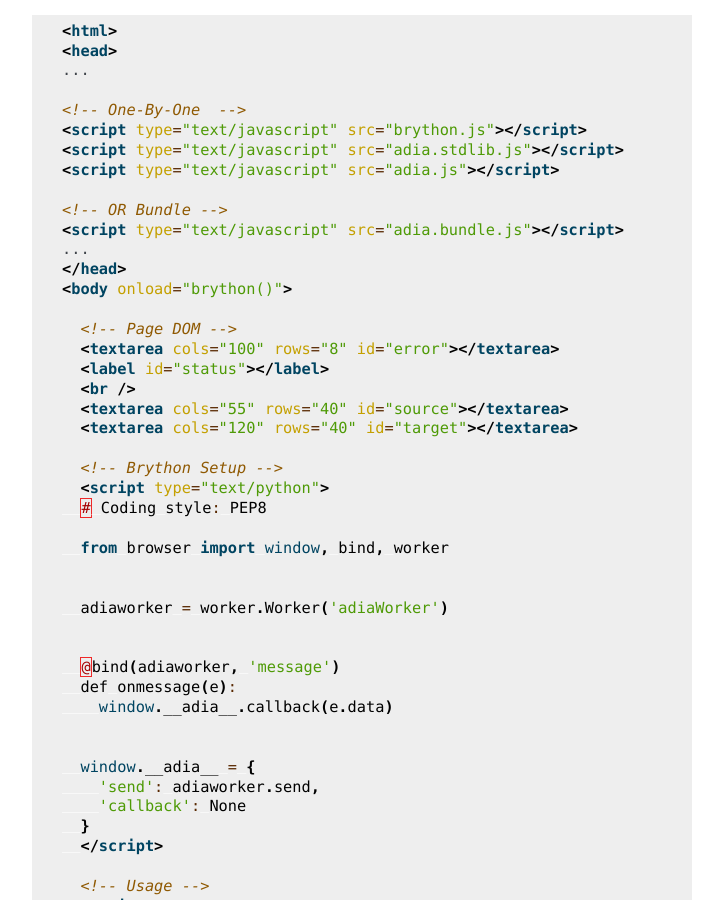
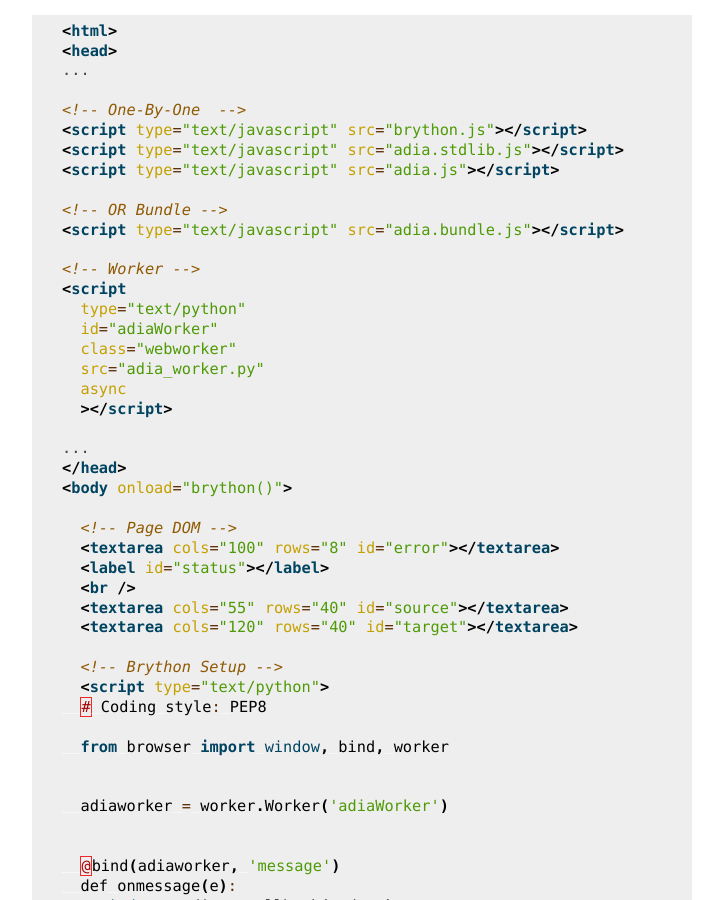
Before and after one commit to pylover/adia, a Sphinx documentation site: the page built from documentation/javascriptapi.rst, in a window 1280 px wide and 900 px high, scrolled down 988 px. Shown: the whole window, without its empty margins (388-1111 px from the left). Built offline with Sphinx 7.4.7, drawn with Linux system fonts in a browser that asks for light colours.

Commit message:
Fix: Javascript API documentation

```diff
--- a/adia/__init__.py
+++ b/adia/__init__.py
@@ -11,7 +11,7 @@
 from .renderer import Renderer
 
 
-__version__ = '2.0.5'
+__version__ = '2.0.6'
 __all__ = [
     'Diagram',
     'SequenceDiagram',
--- a/documentation/javascriptapi.rst
+++ b/documentation/javascriptapi.rst
@@ -64,6 +64,16 @@
 
    <!-- OR Bundle -->
    <script type="text/javascript" src="adia.bundle.js"></script>
+
+   <!-- Worker -->
+   <script
+     type="text/python"
+     id="adiaWorker"
+     class="webworker"
+     src="adia_worker.py"
+     async
+     ></script>
+
    ...
    </head>
    <body onload="brython()">
```
Also changed, not shown: 2 other files.
